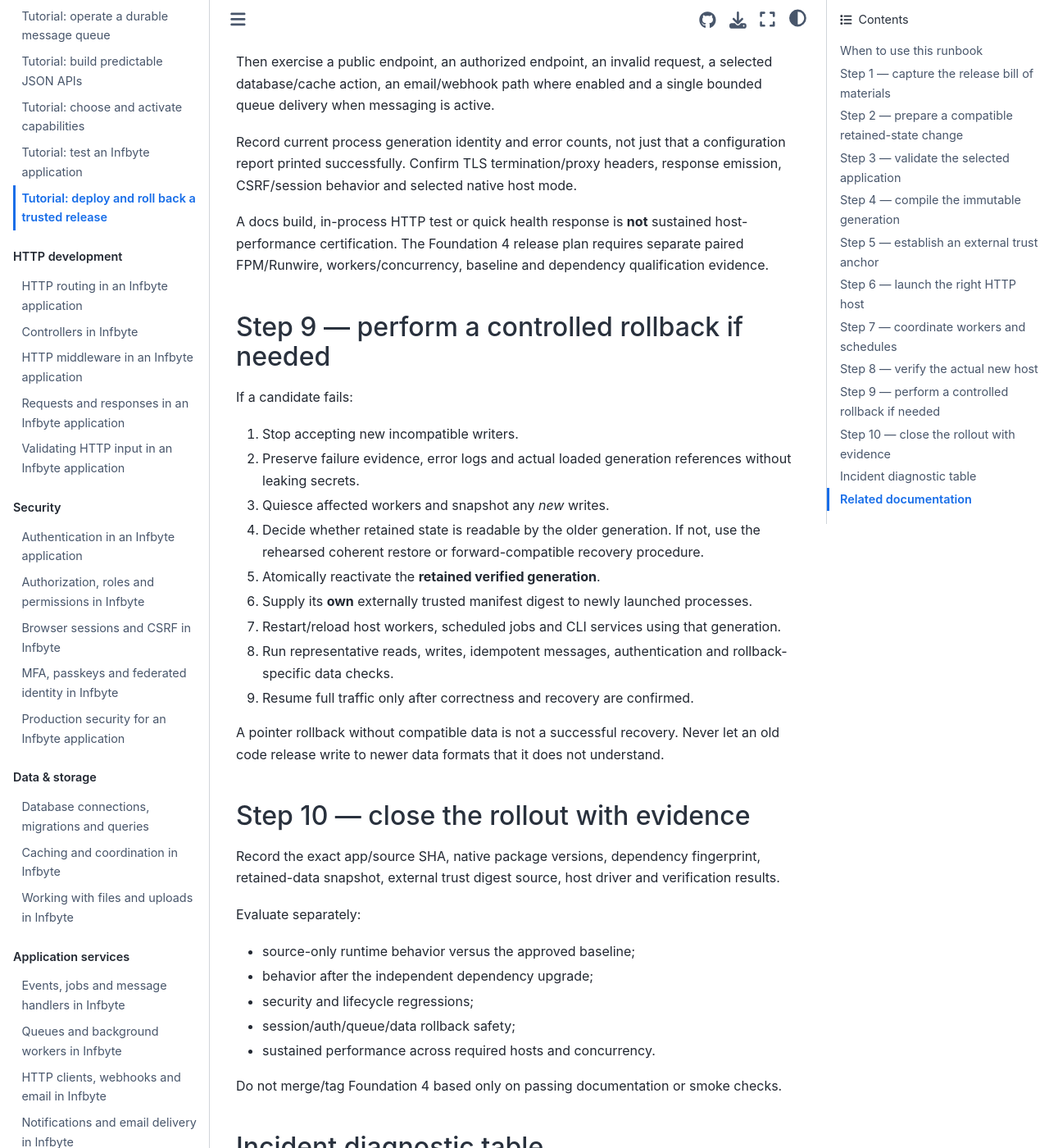
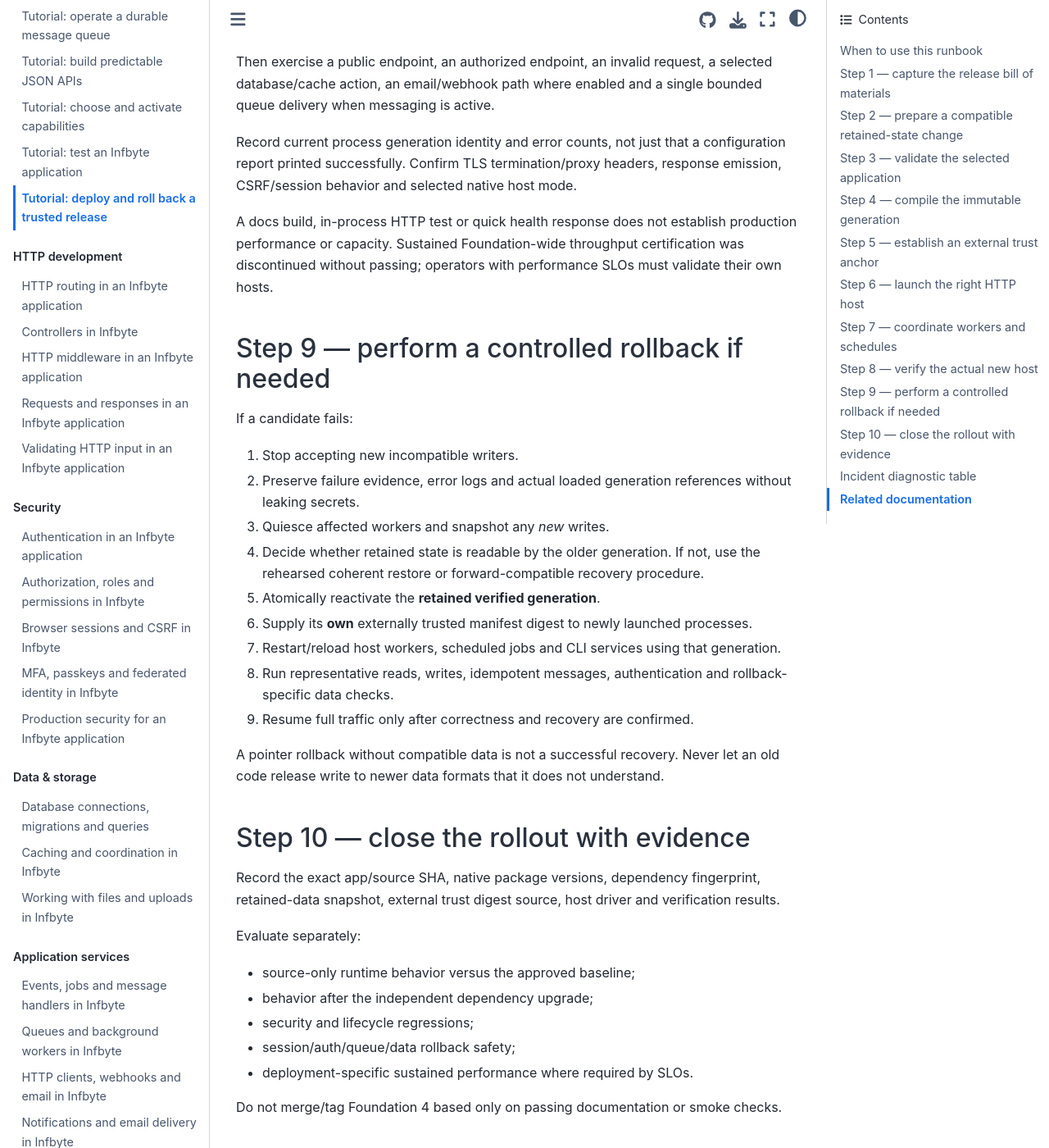
Before and after one commit to infocyph/Foundation, a Sphinx documentation site: the page built from docs/tutorials/release-and-rollback.rst, in a window 1280 px wide and 1400 px high, scrolled down 4759 px. Shown: the whole window at 82% size. Built offline with Sphinx 7.4.7 and the Sphinx Book theme 1.1.4, drawn with Linux system fonts in a browser that asks for light colours; some of the changed text lies outside the part shown.

Commit message:
docs: remove retired host-certification links and publication claims

```diff
--- a/docs/tutorials/release-and-rollback.rst
+++ b/docs/tutorials/release-and-rollback.rst
@@ -224,10 +224,9 @@ Confirm TLS termination/proxy headers, response emission,
 CSRF/session behavior and selected native host mode.
 
 A docs build, in-process HTTP test or quick health response
-is **not** sustained host-performance certification.
-The Foundation 4 release plan requires separate paired
-FPM/Runwire, workers/concurrency, baseline and dependency
-qualification evidence.
+does not establish production performance or capacity. Sustained
+Foundation-wide throughput certification was discontinued without
+passing; operators with performance SLOs must validate their own hosts.
 
 Step 9 — perform a controlled rollback if needed
 ------------------------------------------------
@@ -268,7 +267,7 @@ Evaluate separately:
 * behavior after the independent dependency upgrade;
 * security and lifecycle regressions;
 * session/auth/queue/data rollback safety;
-* sustained performance across required hosts and concurrency.
+* deployment-specific sustained performance where required by SLOs.
 
 Do not merge/tag Foundation 4 based only on passing
 documentation or smoke checks.
@@ -316,5 +315,4 @@ See :doc:`../deployment/overview`,
 `Foundation retained-state rehearsals
 <https://github.com/infocyph/Foundation/blob/feature/foundation-3/docs/foundation-4-retained-data-rehearsal.md>`_
 and the
-`host certification procedure
-<https://github.com/infocyph/Foundation/blob/feature/foundation-3/docs/foundation-4-host-benchmark-certification.md>`_.
+:doc:`../reference/publication-readiness`.
```
Also changed, not shown: docs/README.md (+0 -1 lines), docs/foundation-4-migration.md (+4 -3 lines), docs/foundation-4-retained-data-rehearsal.md (+2 -2 lines), docs/modules.md (+1 -1 lines), docs/runtime-hosting.md (+2 -2 lines).
